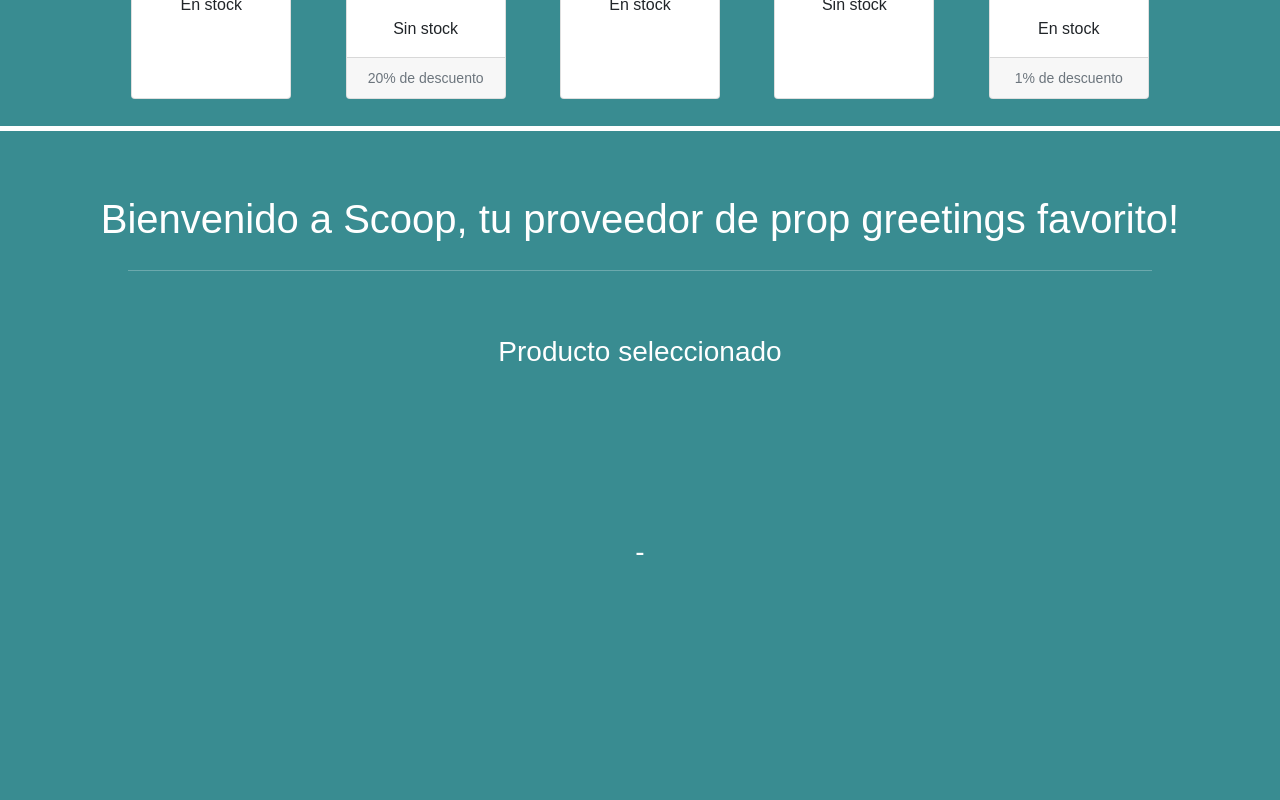
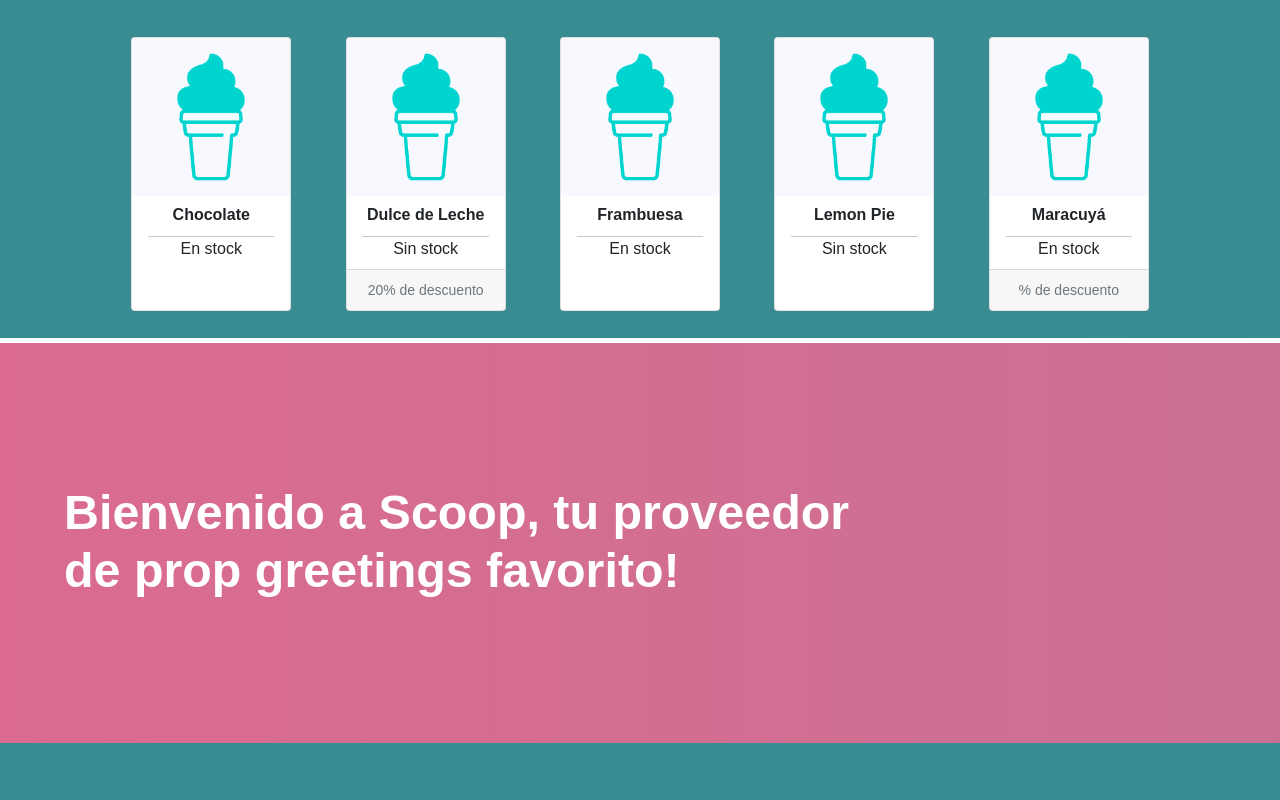
Before and after one commit to AlexisBaladon/React-Ecommerce-SCOOP, a React (Create React App) app: page / in a window 1280 px wide. Shown: the part 1760-2560 px from the top of the page. Built offline with nearby package versions, Linux system fonts and the light colour scheme.

Commit message:
Decoracion de titulo de tienda

```diff
--- a/src/components/header/header.css
+++ b/src/components/header/header.css
@@ -16,7 +16,7 @@
   #logo-banner {
     background: url('../../../public/icon-banner.png')
       no-repeat center center;
-    height: calc(var(--vh, 1vh) * 55);
+    height: 55vh;
     display: block;
 
     /* Para que no se corte la imagen */
--- a/src/components/items/item.css
+++ b/src/components/items/item.css
@@ -2,16 +2,22 @@
     margin: 2.5% 2.5% 2.5% 2.5%;
     width: 10rem;
     padding: 0;
+    color:#212529;
 
     display: flex;
     justify-content: space-between;
 
     transition: 0.3s;
+}
 
+@media (max-width: 1000px) {
+  #carta {
+    width: 45%;
+  }
 }
 
 #carta:hover {
-    box-shadow: 0 5px 10px 0 rgba(0, 0, 0, 0.3);
+    box-shadow: 0 4.5px 9px 0 rgba(0, 0, 0, 0.35);
 }
 
 #cuerpo-carta { background-color: white; }
--- a/src/components/items/item.jsx
+++ b/src/components/items/item.jsx
@@ -14,7 +14,7 @@
   return <>
     <Card id="carta" className="" >
       <Card.Img variant="top" src={imagen}/>
-      <Card.Body>
+      <Card.Body style={{padding: "0 0 0.5rem 0"}}>
         <Card.Title id="titulo-carta" className="btn stretched-link" onClick={selectItem}>
           <strong>{nombre}</strong>
         </Card.Title>
--- a/src/components/items/itemListContainer.css
+++ b/src/components/items/itemListContainer.css
@@ -1,16 +1,28 @@
 #item-list-container {
+  color: white;
   background-color: #398c91;/*#fdf5c9;*/
+  background-size: cover;
   font-family: Arial, Helvetica, sans-serif;
 }
 
-#greeting {
-  padding: 5% 0 1.5% 0
+#titulo-tienda {
+  display: block;
+  height: 50vh;
+  background: rgb(255,219,219);
+  background: linear-gradient(90deg, rgba(255,219,219,1) 0%, rgba(219,107,144,1) 0%, rgba(203,112,148,1) 100%);
 }
 
-h3 {color: white;}
+#greeting {
+  max-width: 66%;
+  font-size: calc(1.75vw + 3.25vh);
+  font-weight: 700;
+  font-family: sans-serif, Arial, Helvetica;
+  transform: translate(5vw,17.5vh); /* DEPENDE DE ALTURA DE #titulo-tienda */
+  text-align: left;
+  color: white;
+}
 
 hr {
-  color: white;
   margin: 0 10% 0 10%;
 }
 
--- a/src/components/items/itemListContainer.jsx
+++ b/src/components/items/itemListContainer.jsx
@@ -9,8 +9,8 @@
                  new Helado(2,'./default.png','Dulce de Leche'      ,'Paleta'     ,false ,20),
                  new Helado(3,'./default.png','Frambuesa'           ,'Bocha'      ,true     ),
                  new Helado(4,'./default.png','Lemon Pie'           ,'Recipiente' ,false    ),
-                 new Helado(5,'./default.png','Chocolate c/Almendra','Bocha'      ,true  ,1 ),
-                 /*new Helado(6,'./default.png','Maracuyá'            ,'Recipiente' ,false    ),
+                 new Helado(5,'./default.png','Maracuyá','Bocha'    ,'Bocha'      ,true  ,1 ),
+                 /*new Helado(6,'./default.png','Frutilla'            ,'Recipiente' ,false    ),
                  new Helado(7,'./default.png','Vainilla'            ,'Recipiente' ,true  ,25),
                  new Helado(8,'./default.png','Limón'               ,'Paleta'     ,false    ),*/
                 ];
@@ -27,12 +27,15 @@
 
   // Componente auxiliar
   const ItemSeleccionado = () =>
+    <> {
       selectedItem ?
       <Item item = {selectedItem}/> :
       <h3>-</h3>
+    } </>
 
   // Componente auxiliar
-  const ListaDeItems = () =>
+  const ListaItems = () =>
+    <> {
       helados.map(h =>
         <Item
           key={h.id}
@@ -41,18 +44,20 @@
           onClick={() => scrollToSection('#producto-seleccionado')}
           />
       )
+    } </>
 
   return <>
     <div id="item-list-container">
-      <h1 id="greeting" style={{color: 'white'}}>{greeting}</h1>
-      <hr/>
+      <div id="titulo-tienda">
+        <h2 id="greeting">{greeting}</h2>
+      </div>
       <div id="producto-seleccionado" className="row justify-content-center">
         <h3>Producto seleccionado</h3>
         <ItemSeleccionado />
       </div>
       <div id="lista-productos" className= "row">
         <h3>Lista de productos</h3>
-        <ListaDeItems />
+        <ListaItems />
       </div>
     </div>
   </>
```
Also changed, not shown: public/icon-banner.png. Lines whose indentation alone changed are shown as unchanged.
